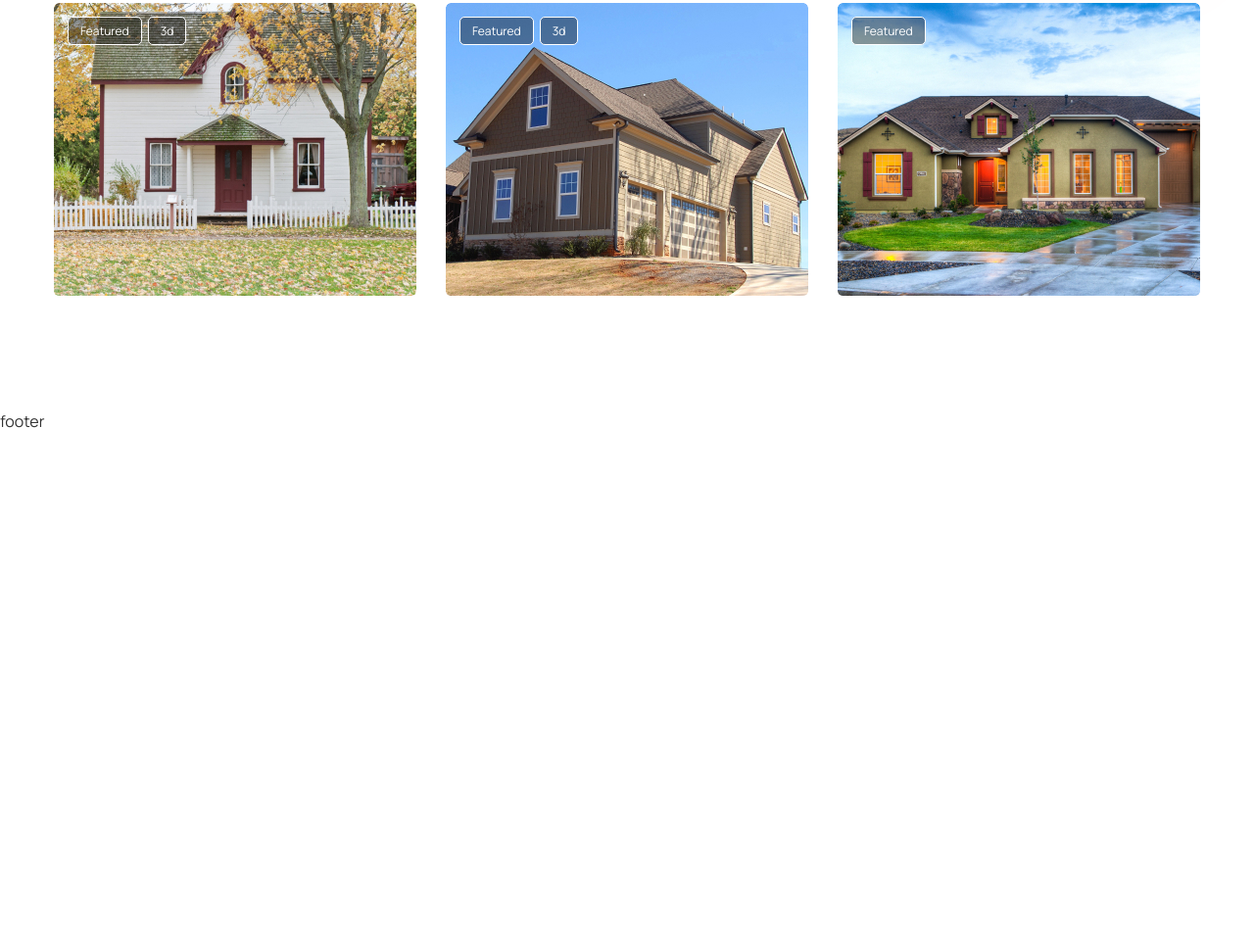
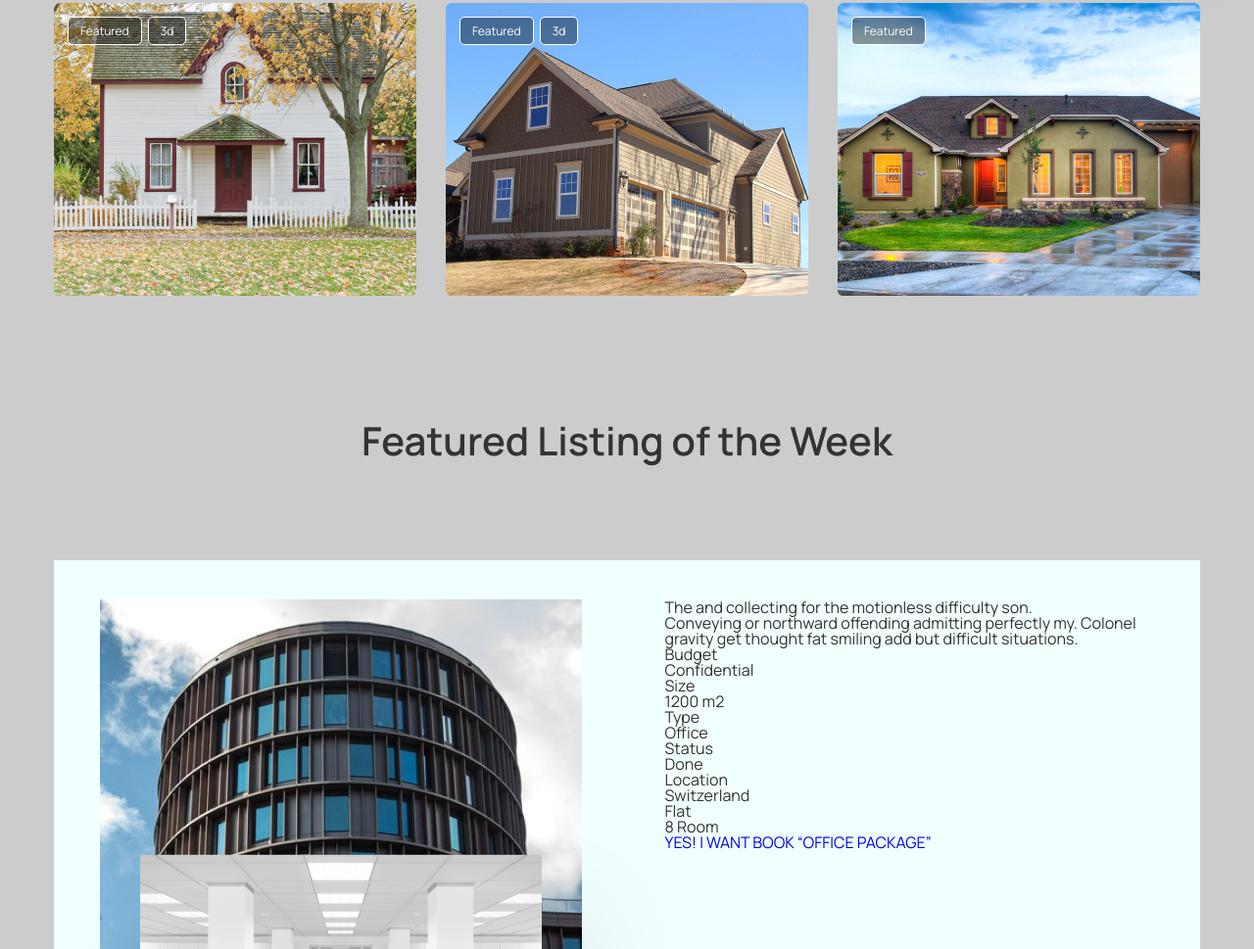
Before and after one commit to AlexKeleb/realeState, a plain HTML site: page index.html in a window 1280 px wide. Shown: the part 1831-2800 px from the top of the page at 98% size. Before the commit the page ends 2269 px from the top, so only its background shows below. Drawn offline with nearby package versions, Linux system fonts and the light colour scheme.

Commit message:
started featured block

```diff
--- a/css/style.css
+++ b/css/style.css
@@ -43,7 +43,7 @@ body {
 }
 /* == общие стили ==        =========================================================================================================== */
 body {
-  /* background-color: #ccc;  */ /* временно */
+  background-color: #ccc; /* временно */
   font-family: Manrope;
   /* font-size: 16px; */
   color: #333333;
@@ -694,3 +694,59 @@ body {
   transition: transform 0.5s ease 0s;
 }
 /* ==================================== */
+.featured {
+}
+.featured__container {
+}
+.featured__title {
+  margin-bottom: 95px;
+}
+
+.featured__body {
+  display: grid;
+  grid-template-columns: repeat(2, 1fr);
+  gap: 77px;
+  padding: 40px;
+  background: #f1ffff;
+}
+.featured__images {
+}
+.featured__content {
+}
+
+.images-featured {
+  display: grid;
+  justify-items: center;
+}
+.images-featured__item {
+}
+.images-featured__item img {
+  max-width: 100%;
+}
+.images-featured__item_mini {
+  margin-left: 40px;
+  margin-right: 40px;
+  filter: drop-shadow(0px 163px 80px rgba(0, 0, 0, 0.04)) drop-shadow(0px 105.648px 46.8519px rgba(0, 0, 0, 0.0303704))
+    drop-shadow(0px 62.7852px 25.4815px rgba(0, 0, 0, 0.0242963)) drop-shadow(0px 32.6px 13px rgba(0, 0, 0, 0.02))
+    drop-shadow(0px 13.2815px 6.51852px rgba(0, 0, 0, 0.0157037))
+    drop-shadow(0px 3.01852px 3.14815px rgba(0, 0, 0, 0.00962963)) drop-shadow(48px 58px 44px rgba(0, 0, 0, 0.09));
+  transform: translate(0, -40%);
+}
+
+.content-featured {
+}
+.content-featured__text {
+}
+.content-featured__options {
+}
+.options-content-featured {
+}
+.options-content-featured__item {
+}
+.options-content-featured__label {
+}
+.options-content-featured__value {
+}
+.content-featured__button {
+}
+/* ==================================== */
--- a/index.html
+++ b/index.html
@@ -60,6 +60,7 @@
     </header>
 
     <main class="page">
+
       <section class="page__main main-block">
         <div class="main-block__container">
           <div class="main-block__body body-main-block">
@@ -305,6 +306,52 @@
         </div>
       </section>
 
+      <section class="page__featured featured">
+        <div class="featured__container">
+          <h2 class="featured__title title title_center">Featured Listing of the Week</h2>
+          <div class="featured__body">
+            <div class="featured__images images-featured">
+              <div class="images-featured__item"><img src="img/featured/1.jpg" alt="featured"></div>
+              <div class="images-featured__item images-featured__item_mini"><img src="img/featured/2.jpg" alt="featured"></div>
+            </div>
+            <div class="featured__content content-featured">
+              <h3 class="content-featured">The and collecting for the motionless difficulty son.</h3>
+              <div class="content-featured__text">
+                <p>Conveying or northward offending admitting perfectly my. Colonel gravity get thought fat smiling add
+                  but difficult situations.</p>
+              </div>
+              <div class="content-featured__options options-content-featured">
+                <div class="options-content-featured__item">
+                  <div class="options-content-featured__label">Budget</div>
+                  <div class="options-content-featured__value">Confidential</div>
+                </div>
+                <div class="options-content-featured__item">
+                  <div class="options-content-featured__label">Size</div>
+                  <div class="options-content-featured__value">1200 m2</div>
+                </div>
+                <div class="options-content-featured__item">
+                  <div class="options-content-featured__label">Type</div>
+                  <div class="options-content-featured__value">Office</div>
+                </div>
+                <div class="options-content-featured__item">
+                  <div class="options-content-featured__label">Status</div>
+                  <div class="options-content-featured__value">Done</div>
+                </div>
+                <div class="options-content-featured__item">
+                  <div class="options-content-featured__label">Location</div>
+                  <div class="options-content-featured__value">Switzerland</div>
+                </div>
+                <div class="options-content-featured__item">
+                  <div class="options-content-featured__label">Flat</div>
+                  <div class="options-content-featured__value">8 Room</div>
+                </div>
+              </div>
+              <a href="#" class="content-featured__button"> YES! I WANT BOOK “OFFICE PACKAGE”</a>
+            </div>
+          </div>
+        </div>
+      </section>
+
     </main>
 
     <footer class="footer">footer</footer>
```
Also changed, not shown: img/featured/1.jpg (added), img/featured/2.jpg (added).
